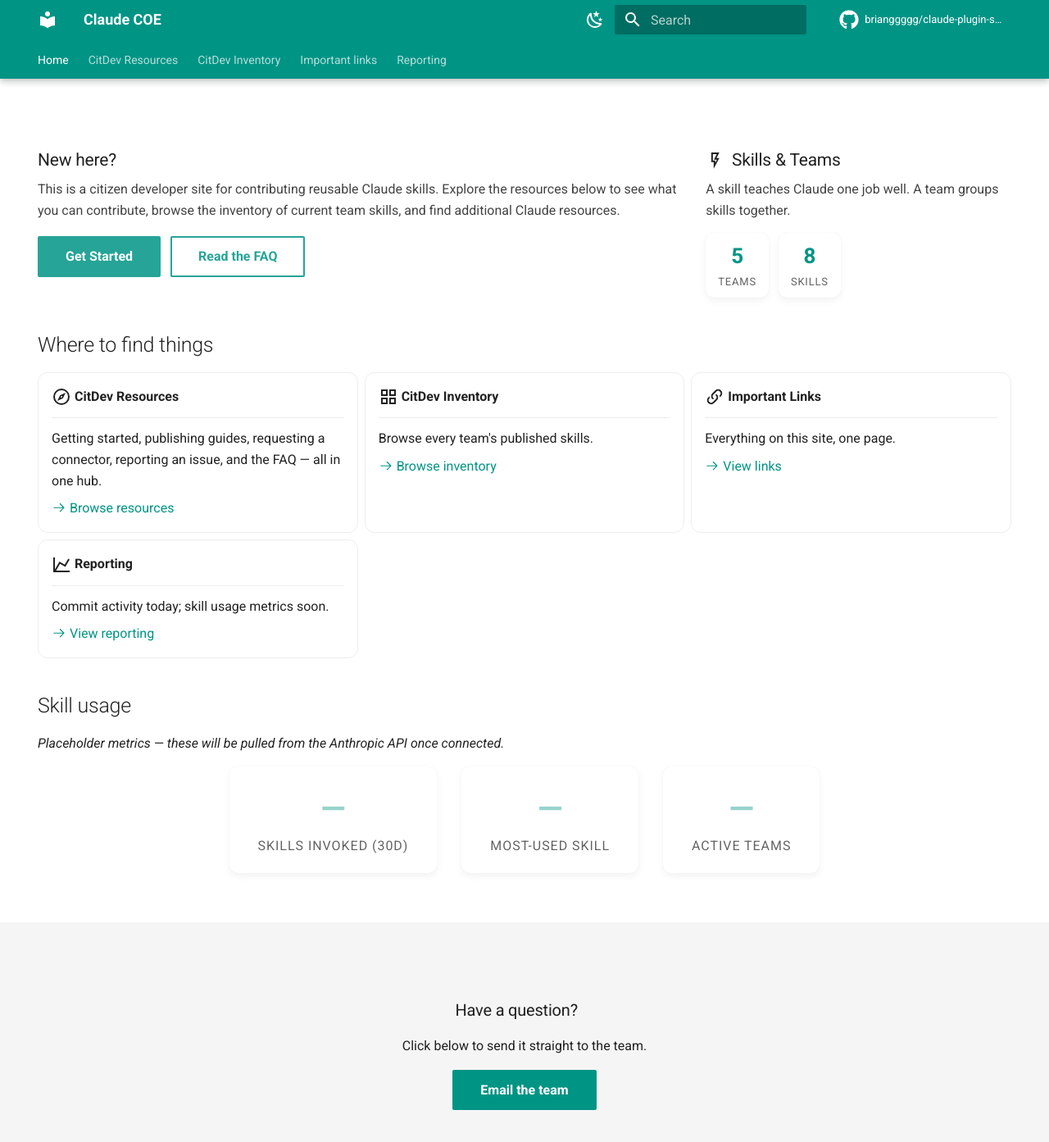
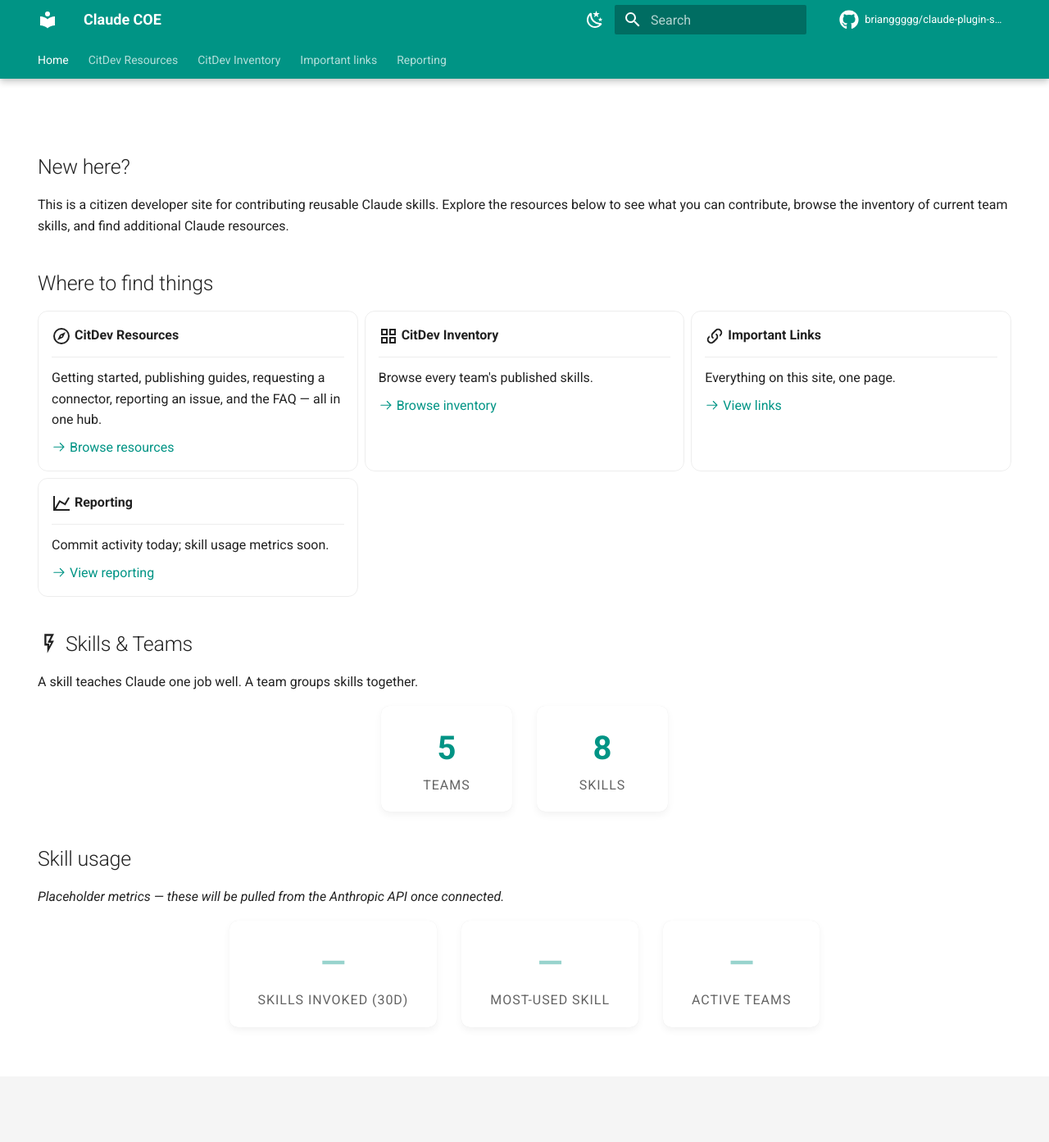
Before and after one commit to brianggggg/claude-plugin-skills-demo, an MkDocs documentation site: the page built from docs/index.md, in a window 1280 px wide and 1400 px high. Shown: the top 1393 px of the window at 82% size. Built offline with MkDocs 1.6.1 and Material for MkDocs 9.7.7, drawn with Linux system fonts in a browser that asks for light colours; comment, search, counter and statistics services are not loaded.

Commit message:
Drop homepage CTA buttons, reflow sections, add Additional Resources
Removes the Get Started / Read the FAQ buttons from the homepage —
both already live one click away under CitDev Resources. Moves Skills
& Teams (with the live team/skill counts) out of the old hero grid to
sit right after "Where to find things", directly above the Skill usage
placeholder metrics, so the two stat blocks read as one group.

Important Links gains an Additional Resources section (AI Microsite,
Training Sites, Viva Engage, News, Team Docs) — listed as plain
placeholder entries since real destinations aren't set yet.

```diff
--- a/docs/index.md
+++ b/docs/index.md
@@ -6,28 +6,11 @@ hide:
 
 # Claude COE { .visually-hidden }
 
-<div class="hero-grid reveal" markdown>
+<div class="reveal" markdown>
 
-<div class="hero-col hero-col--wide" markdown>
-
-### New here?
+## New here?
 
 This is a citizen developer site for contributing reusable Claude skills. Explore the resources below to see what you can contribute, browse the inventory of current team skills, and find additional Claude resources.
-
-[Get Started](guides/getting-started.md){ .md-button .md-button--primary }
-[Read the FAQ](guides/faq.md){ .md-button }
-
-</div>
-
-<div class="hero-col" markdown>
-
-### :material-flash-outline: Skills & Teams
-
-A skill teaches Claude one job well. A team groups skills together.
-
---8<-- "_generated/stats.md"
-
-</div>
 
 </div>
 
@@ -75,6 +58,16 @@ A skill teaches Claude one job well. A team groups skills together.
 
 <div class="reveal" markdown>
 
+## :material-flash-outline: Skills & Teams
+
+A skill teaches Claude one job well. A team groups skills together.
+
+--8<-- "_generated/stats.md"
+
+</div>
+
+<div class="reveal" markdown>
+
 ## Skill usage
 
 *Placeholder metrics — these will be pulled from the Anthropic API once connected.*
--- a/docs/stylesheets/home.css
+++ b/docs/stylesheets/home.css
@@ -88,85 +88,6 @@ a.stat:hover {
   opacity: 0.4;
 }
 
-/* Hero grid: New here? / Skills & Teams side by side, so the first
-   screen carries more than one idea. New here? spans 2 of the 3
-   tracks (it's the main CTA); Skills & Teams stays in the third.
-   Collapses to a single column on narrow/tablet widths where that
-   split would get too cramped to read. */
-.hero-grid {
-  display: grid;
-  grid-template-columns: repeat(3, minmax(0, 1fr));
-  gap: 1.75rem;
-  max-width: 64rem;
-  margin: 0 auto 2rem;
-  text-align: left;
-}
-
-.hero-col--wide {
-  grid-column: span 2;
-}
-
-.hero-col h3 {
-  display: flex;
-  align-items: center;
-  gap: 0.4rem;
-  margin-bottom: 0.35rem;
-  font-size: 1.05rem;
-}
-
-.hero-col p {
-  margin: 0 0 0.75rem;
-  opacity: 0.85;
-}
-
-.hero-col .md-button {
-  margin: 0.2rem 0.4rem 0.2rem 0;
-}
-
-/* Stat tracker nested inside the Skills & Teams column: left-aligned,
-   and much smaller than the full-width version, so the column stays
-   close in height to the New here? column next to it. The "last
-   updated" line moved to the Teams page itself, so it never appears
-   here. */
-.hero-col .stat-strip {
-  justify-content: flex-start;
-  max-width: none;
-  gap: 0.6rem;
-  margin: 0.5rem 0 0;
-}
-
-.hero-col a.stat {
-  min-width: 0;
-  padding: 0.4rem 0.75rem;
-}
-
-.hero-col .stat-number {
-  font-size: 1.3rem;
-}
-
-.hero-col .stat-label {
-  font-size: 0.65rem;
-}
-
-/* Force 3 columns down to phone widths — only stack there, since a
-   laptop window that isn't maximized can easily sit under a
-   1200px-ish breakpoint and would otherwise fall back to 1 column. */
-@media screen and (max-width: 37.5em) {
-  .hero-grid {
-    grid-template-columns: 1fr;
-    max-width: 34rem;
-    text-align: center;
-  }
-
-  .hero-col h3 {
-    justify-content: center;
-  }
-
-  .hero-col .stat-strip {
-    justify-content: center;
-  }
-}
-
 /* CTA banner */
 .cta-banner {
   width: 100vw;
```
Also changed, not shown: docs/activity.md (+3 -3 lines), docs/important-links.md (+10 -0 lines).
